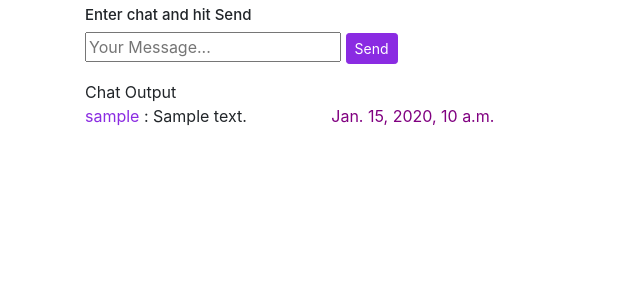
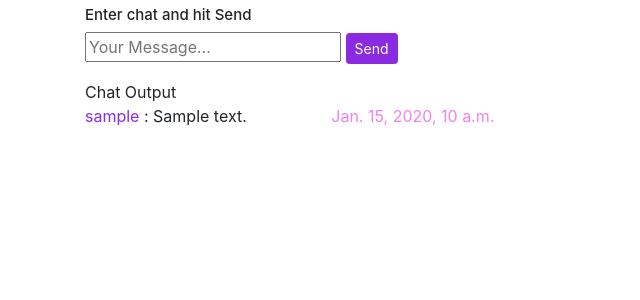
Before and after one commit to hrithik-jha/Work-Monitor, a Django app: page /chat/text/ in a window 1280 px wide. Shown: the part 140-440 px from the top of the page, without its empty margins (0-640 px from the left). Run offline with Django 3.2, Linux system fonts and the light colour scheme; a user stored in the database is signed in; tables that the repository leaves empty hold one stand-in row (values such as "Sample post"); some libraries are stand-ins or nearby versions.

Commit message:
Update chat.html

```diff
--- a/chat/templates/chat/chat.html
+++ b/chat/templates/chat/chat.html
@@ -15,7 +15,7 @@ h3 {
 }
 
 #l{
-    color: purple;
+    color: violet;
     padding-left: 80px;
 }
 
```
